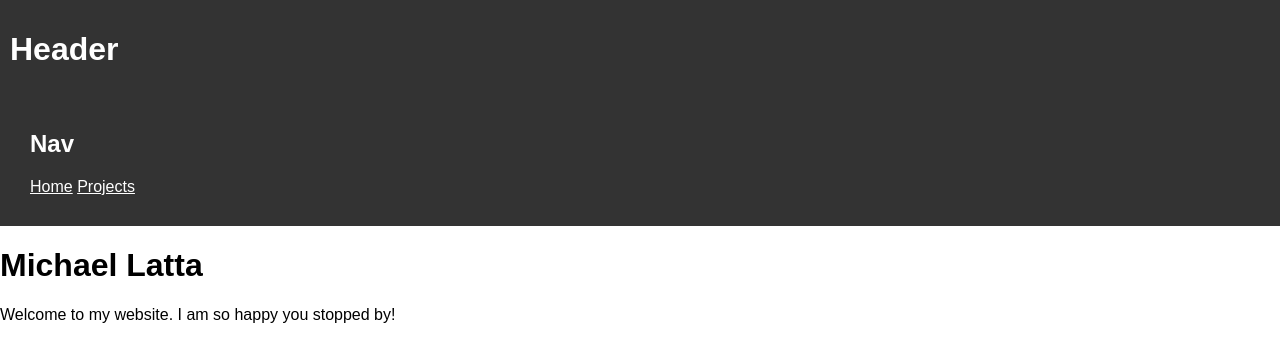
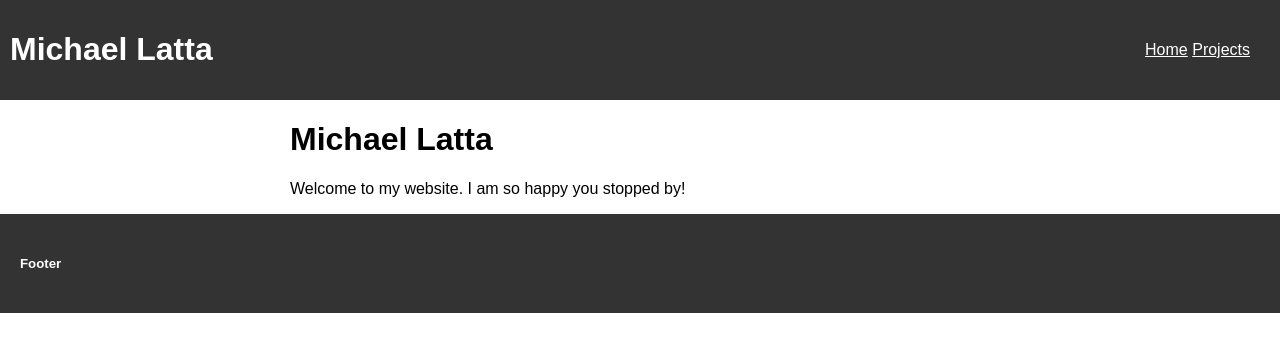
Before and after one commit to michaellatta/michaellatta.github.io, a Jekyll site: the page built from index.html, in a window 1280 px wide. Shown: the top 362 px of the page. Built offline with Jekyll 4.4.1, drawn with Linux system fonts in a browser that asks for light colours.

Commit message:
Added container

```diff
--- a/_layouts/default.html
+++ b/_layouts/default.html
@@ -6,7 +6,20 @@
     <meta name="description" content="{{ site.description }}">
     <link rel="stylesheet" href="/style.css">
   </head>
+
   <body class="hi">
-    {{ content }}
+    <header>
+      <h1>Michael Latta</h1>
+      <nav>
+        <a href="/">Home</a>
+        <a href="/projects">Projects</a>
+      </nav>
+    </header>
+    <main>
+      {{ content }}
+    </main>
+    <footer>
+      <h5>Footer</h5>
+    </footer>
   </body>
 </html>
--- a/index.html
+++ b/index.html
@@ -3,14 +3,5 @@ layout: default
 title: Michael Latta
 ---
 
-<header>
-  <h1>Header</h1>
-  <nav>
-    <h2>Nav</h2>
-    <a href="/">Home</a>
-    <a href="/projects">Projects</a>
-  </nav>
-</header>
-
 <h1>Michael Latta</h1>
 <p>Welcome to my website. I am so happy you stopped by!</p>
--- a/style.css
+++ b/style.css
@@ -11,6 +11,9 @@ header {
   padding: 10px;
   font-family: "Arial";
   color: #fff;
+  display: flex;
+  justify-content: space-between;
+  align-items: center;
 }
 
 nav {
@@ -33,6 +36,11 @@ article {
   padding: 20px;
 }
 
+main {
+  max-width: 700px;
+  margin: auto;
+}
+
 .bird {
   font-size: 25px;
 }
```
Also changed, not shown: projects/index.html (+0 -10 lines).
